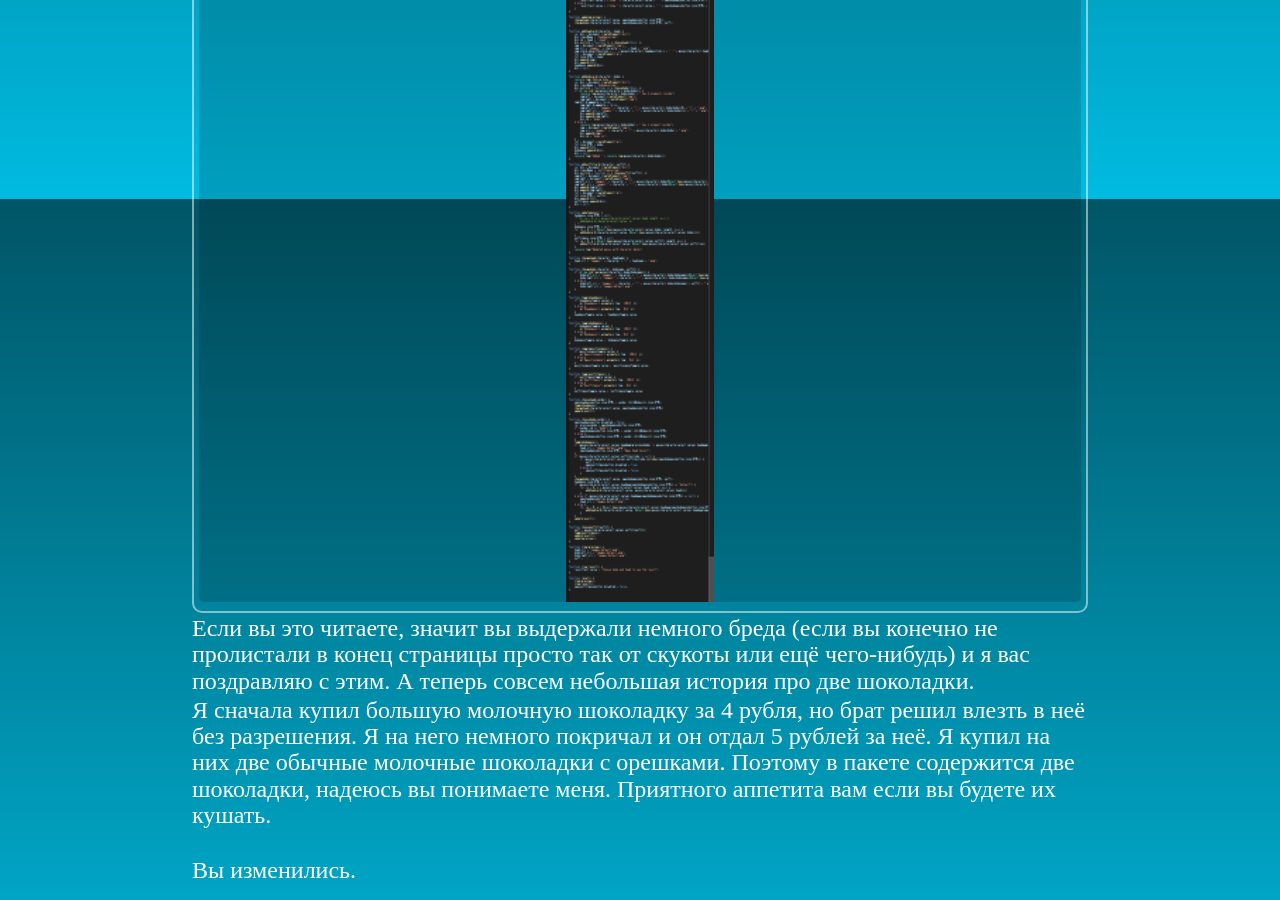
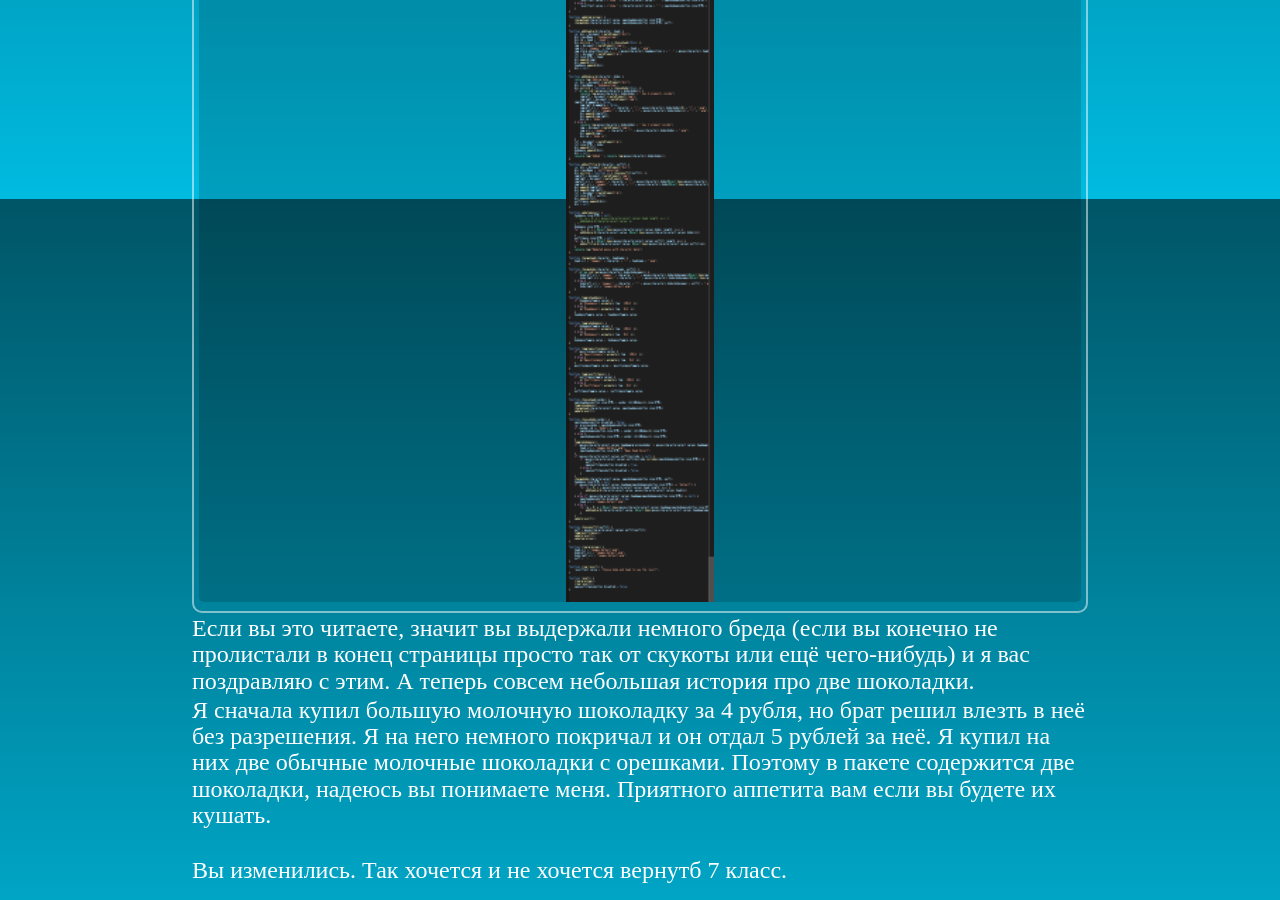
Before and after one commit to catink123/catink123.github.io, a Jekyll site: the page built from secret/index.html, in a window 1280 px wide and 900 px high, scrolled down 5201 px. Built offline with Jekyll 4.4.1, drawn with Linux system fonts in a browser that asks for light colours; some web fonts are replaced.

Commit message:
Update index.html

```diff
--- a/secret/index.html
+++ b/secret/index.html
@@ -42,5 +42,5 @@ title: Секретик
     </div>
     <p>Если вы это читаете, значит вы выдержали немного бреда (если вы конечно не пролистали в конец страницы просто так от скукоты или ещё чего-нибудь) и я вас поздравляю с этим. А теперь совсем небольшая история про две шоколадки.</p>
     <p>Я сначала купил большую молочную шоколадку за 4 рубля, но брат решил влезть в неё без разрешения. Я на него немного покричал и он отдал 5 рублей за неё. Я купил на них две обычные молочные шоколадки с орешками. Поэтому в пакете содержится две шоколадки, надеюсь вы понимаете меня. Приятного аппетита вам если вы будете их кушать.</p>
-    <p><br>Вы изменились.</p>
+    <p><br>Вы изменились. Так хочется и не хочется вернутб 7 класс.</p>
 </div>
```
